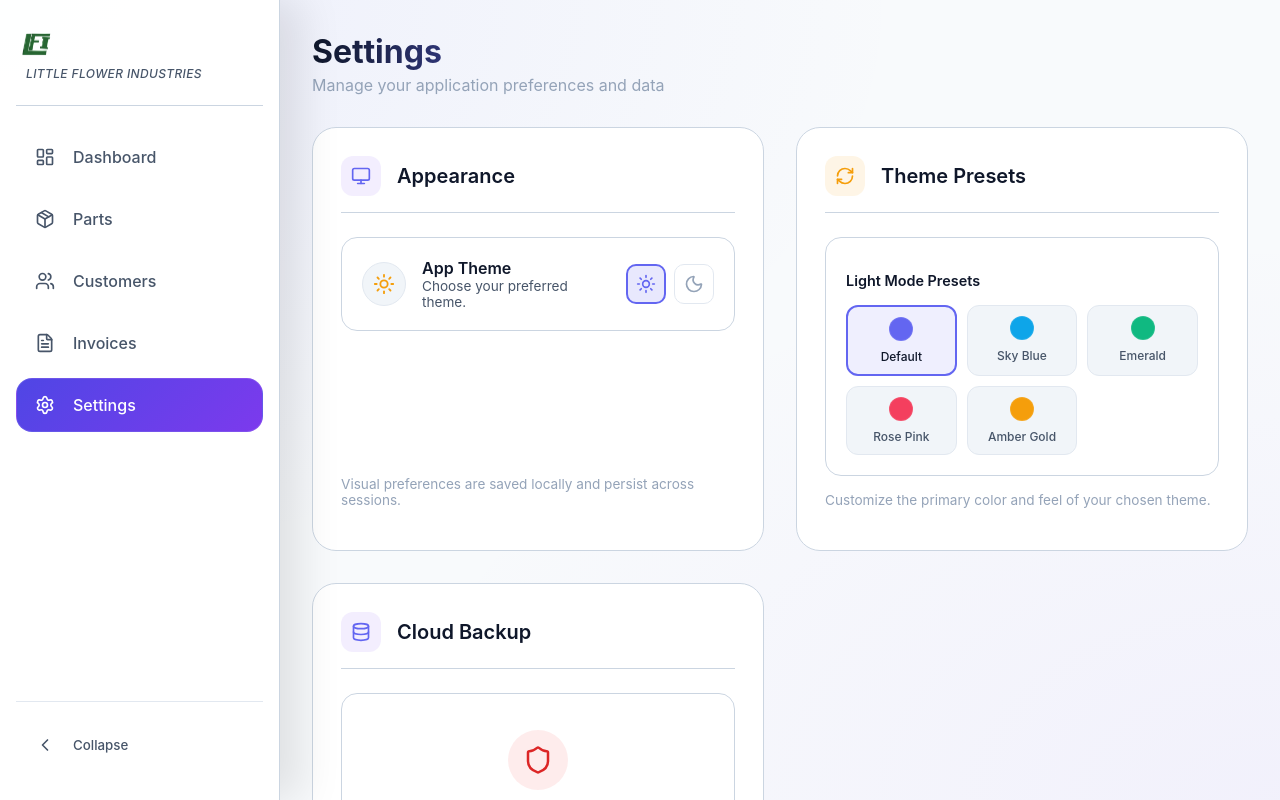
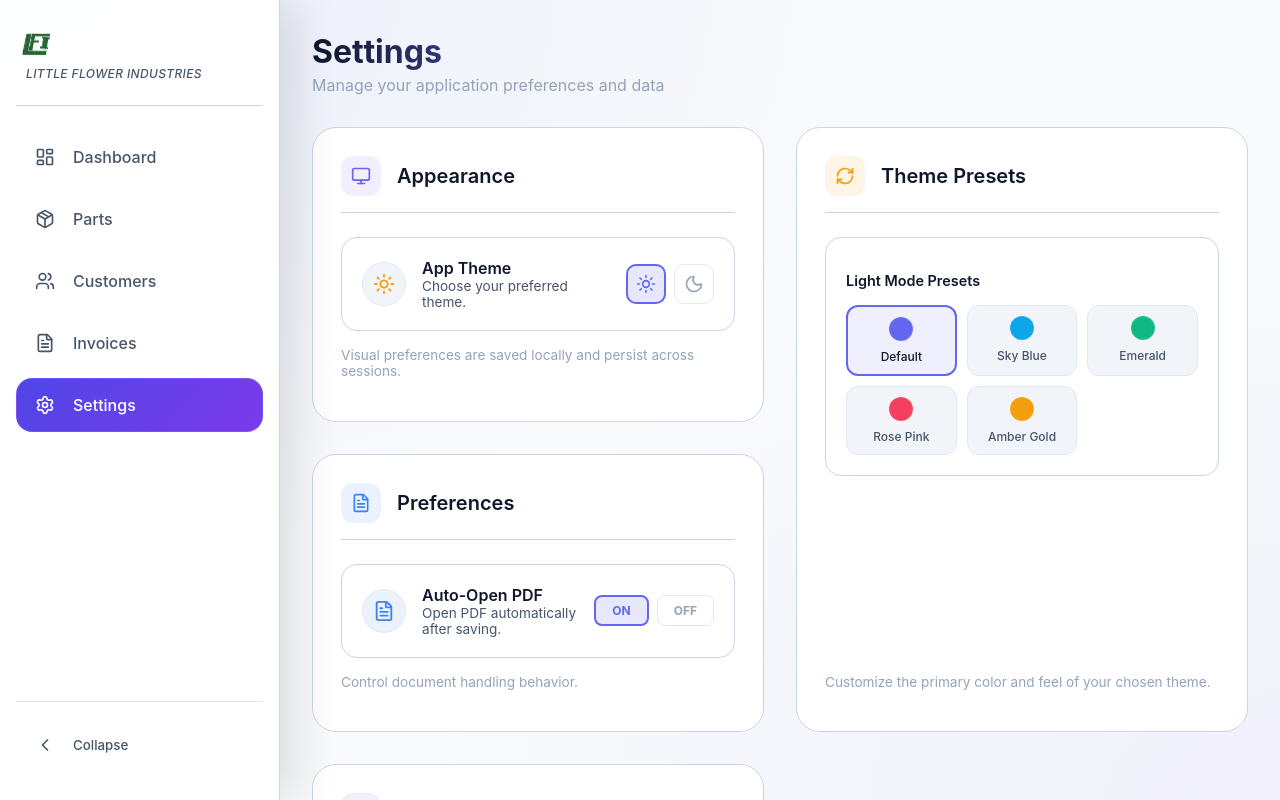
Before and after one commit to Rhaegarsystems/ERPDemo-LFIBase-, a React (Vite) app: page /#/settings in a window 1280 px wide. Built offline with nearby package versions, Linux system fonts and the light colour scheme.

Commit message:
Bumped the production to v1.5

```diff
--- a/src/context/ThemeContext.jsx
+++ b/src/context/ThemeContext.jsx
@@ -13,6 +13,11 @@ export const ThemeProvider = ({ children }) => {
         return savedVariant || 'default';
     });
 
+    const [autoOpenPdf, setAutoOpenPdf] = useState(() => {
+        const saved = localStorage.getItem('app-auto-open-pdf');
+        return saved !== null ? JSON.parse(saved) : true;
+    });
+
     useEffect(() => {
         const root = window.document.documentElement;
         root.classList.remove('light', 'dark');
@@ -22,6 +27,10 @@ export const ThemeProvider = ({ children }) => {
         localStorage.setItem('app-theme-variant', variant);
     }, [theme, variant]);
 
+    useEffect(() => {
+        localStorage.setItem('app-auto-open-pdf', JSON.stringify(autoOpenPdf));
+    }, [autoOpenPdf]);
+
     const toggleTheme = () => {
         setTheme((prevTheme) => (prevTheme === 'light' ? 'dark' : 'light'));
     };
@@ -30,8 +39,16 @@ export const ThemeProvider = ({ children }) => {
         setVariant(newVariant);
     };
 
+    const toggleAutoOpenPdf = () => {
+        setAutoOpenPdf(prev => !prev);
+    };
+
     return (
-        <ThemeContext.Provider value={{ theme, setTheme, toggleTheme, variant, changeVariant }}>
+        <ThemeContext.Provider value={{
+            theme, setTheme, toggleTheme,
+            variant, changeVariant,
+            autoOpenPdf, toggleAutoOpenPdf
+        }}>
             {children}
         </ThemeContext.Provider>
     );
--- a/src/pages/CreateInvoice.jsx
+++ b/src/pages/CreateInvoice.jsx
@@ -11,6 +11,7 @@ import { toWords } from 'number-to-words';
 import PartSelectorModal from '../components/PartSelectorModal';
 import CustomerSelectorModal from '../components/CustomerSelectorModal';
 import { useToast } from '../components/ToastProvider';
+import { useTheme } from '../context/ThemeContext';
 import '../styles/PageCommon.css';
 import lfiLogo from '../assets/Logo.png';
 
@@ -129,6 +130,7 @@ const extractCustomerDetails = (customer) => {
 const CreateInvoice = () => {
     const navigate = useNavigate();
     const { id } = useParams();
+    const { autoOpenPdf } = useTheme();
     const invoiceRef = useRef(null);
     const [alertConfig, setAlertConfig] = useState({ isOpen: false, type: 'success', title: '', message: '' });
     const [pdfProgress, setPdfProgress] = useState({ isGenerating: false, progress: 0, status: '' });
@@ -420,6 +422,15 @@ const CreateInvoice = () => {
                         }
                     }
                 });
+
+                // Stable Auto-Open using backend command (only if enabled)
+                if (autoOpenPdf) {
+                    try {
+                        await invoke('open_file', { path: filePath });
+                    } catch (e) {
+                        console.error("Failed to auto-open PDF:", e);
+                    }
+                }
             } else {
                 setPdfProgress({ isGenerating: false, progress: 0, status: '' });
                 toast.warning('PDF Not Saved', 'Operation cancelled by user.');
--- a/src/pages/Invoices.jsx
+++ b/src/pages/Invoices.jsx
@@ -12,10 +12,12 @@ import InvoiceStatusModal from '../components/InvoiceStatusModal';
 import InvoiceTemplate from '../components/InvoiceTemplate';
 import { useToast } from '../components/ToastProvider';
 import { useConfirmToast } from '../components/ConfirmToastProvider';
+import { useTheme } from '../context/ThemeContext';
 import '../styles/PageCommon.css';
 
 const Invoices = () => {
     const navigate = useNavigate();
+    const { autoOpenPdf } = useTheme();
     const [data, setData] = useState([]);
     const [filteredData, setFilteredData] = useState([]);
     const [searchTerm, setSearchTerm] = useState('');
@@ -211,6 +213,15 @@ const Invoices = () => {
                         }
                     }
                 });
+
+                // Stable Auto-Open using backend command (only if enabled)
+                if (autoOpenPdf) {
+                    try {
+                        await invoke('open_file', { path: filePath });
+                    } catch (e) {
+                        console.error("Failed to auto-open PDF:", e);
+                    }
+                }
             } else {
                 toast.warning('PDF Not Saved', 'Operation cancelled.');
             }
--- a/src/pages/Settings.jsx
+++ b/src/pages/Settings.jsx
@@ -1,6 +1,6 @@
 import React, { useState, useEffect } from 'react';
 import { useTheme } from '../context/ThemeContext';
-import { Moon, Sun, Monitor, Info, Code, Calendar, Shield, Database, Download, Upload, Cloud, RefreshCw, Terminal, Copy, Archive } from 'lucide-react';
+import { Moon, Sun, Monitor, Info, Code, Calendar, Shield, Database, Download, Upload, Cloud, RefreshCw, Terminal, Copy, Archive, FileText } from 'lucide-react';
 import { invoke } from '@tauri-apps/api/core';
 import { save, open } from '@tauri-apps/plugin-dialog';
 import { writeText } from '@tauri-apps/plugin-clipboard-manager';
@@ -10,7 +10,7 @@ import '../styles/PageCommon.css';
 import '../styles/Settings.css';
 
 const Settings = () => {
-    const { theme, setTheme, toggleTheme, variant, changeVariant } = useTheme();
+    const { theme, setTheme, toggleTheme, variant, changeVariant, autoOpenPdf, toggleAutoOpenPdf } = useTheme();
     const toast = useToast();
     const [isResetModalOpen, setIsResetModalOpen] = useState(false);
     const [isConnected, setIsConnected] = useState(false);
@@ -181,6 +181,7 @@ const Settings = () => {
             </header>
 
             <div className="settings-container">
+                <div style={{ display: 'flex', flexDirection: 'column', gap: '2rem' }}>
                     {/* Appearance Card */}
                     <div className="settings-card">
                         <div className="settings-card-header">
@@ -247,6 +248,70 @@ const Settings = () => {
                         <p style={{ fontSize: '0.85rem', color: 'var(--text-muted)', marginTop: 'auto' }}>
                             Visual preferences are saved locally and persist across sessions.
                         </p>
+                    </div>
+
+                    {/* PDF Preferences Card */}
+                    <div className="settings-card">
+                        <div className="settings-card-header">
+                            <div className="settings-card-icon" style={{ background: 'rgba(59, 130, 246, 0.1)', color: '#3b82f6' }}>
+                                <FileText size={20} />
+                            </div>
+                            <h2 className="settings-card-title">Preferences</h2>
+                        </div>
+
+                        <div className="settings-section">
+                            <div className="appearance-toggle-row">
+                                <div className="appearance-info">
+                                    <div className="appearance-icon-box" style={{ background: 'rgba(59, 130, 246, 0.1)' }}>
+                                        <FileText size={22} style={{ color: '#3b82f6' }} />
+                                    </div>
+                                    <div className="appearance-text">
+                                        <h3>Auto-Open PDF</h3>
+                                        <p>Open PDF automatically after saving.</p>
+                                    </div>
+                                </div>
+
+                                <div style={{ display: 'flex', gap: '8px' }}>
+                                    <button
+                                        onClick={() => !autoOpenPdf && toggleAutoOpenPdf()}
+                                        style={{
+                                            padding: '6px 16px',
+                                            borderRadius: '8px',
+                                            fontSize: '0.75rem',
+                                            fontWeight: 700,
+                                            border: autoOpenPdf ? '2px solid var(--primary)' : '1px solid var(--border)',
+                                            background: autoOpenPdf ? 'rgba(99, 102, 241, 0.15)' : 'transparent',
+                                            color: autoOpenPdf ? 'var(--primary)' : 'var(--text-muted)',
+                                            cursor: 'pointer',
+                                            transition: 'all 0.15s ease'
+                                        }}
+                                    >
+                                        ON
+                                    </button>
+                                    <button
+                                        onClick={() => autoOpenPdf && toggleAutoOpenPdf()}
+                                        style={{
+                                            padding: '6px 16px',
+                                            borderRadius: '8px',
+                                            fontSize: '0.75rem',
+                                            fontWeight: 700,
+                                            border: !autoOpenPdf ? '2px solid #ef4444' : '1px solid var(--border)',
+                                            background: !autoOpenPdf ? 'rgba(239, 68, 68, 0.15)' : 'transparent',
+                                            color: !autoOpenPdf ? '#ef4444' : 'var(--text-muted)',
+                                            cursor: 'pointer',
+                                            transition: 'all 0.15s ease'
+                                        }}
+                                    >
+                                        OFF
+                                    </button>
+                                </div>
+                            </div>
+                        </div>
+
+                        <p style={{ fontSize: '0.85rem', color: 'var(--text-muted)', marginTop: 'auto' }}>
+                            Control document handling behavior.
+                        </p>
+                    </div>
                 </div>
 
                 {/* Theme Presets Card */}
```
Lines whose indentation alone changed are shown as unchanged.
